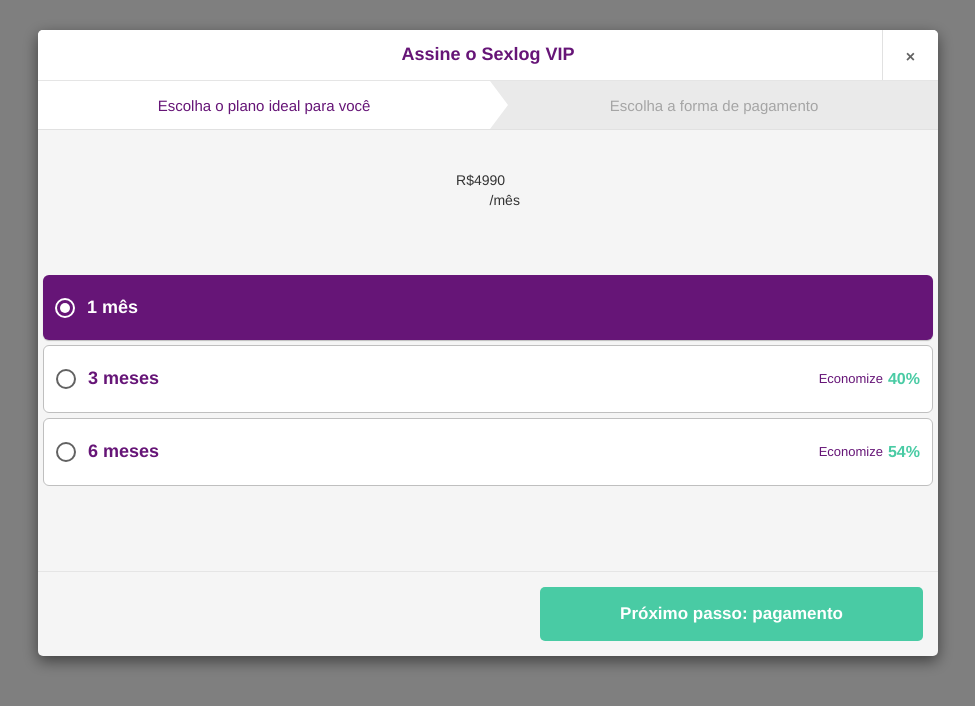
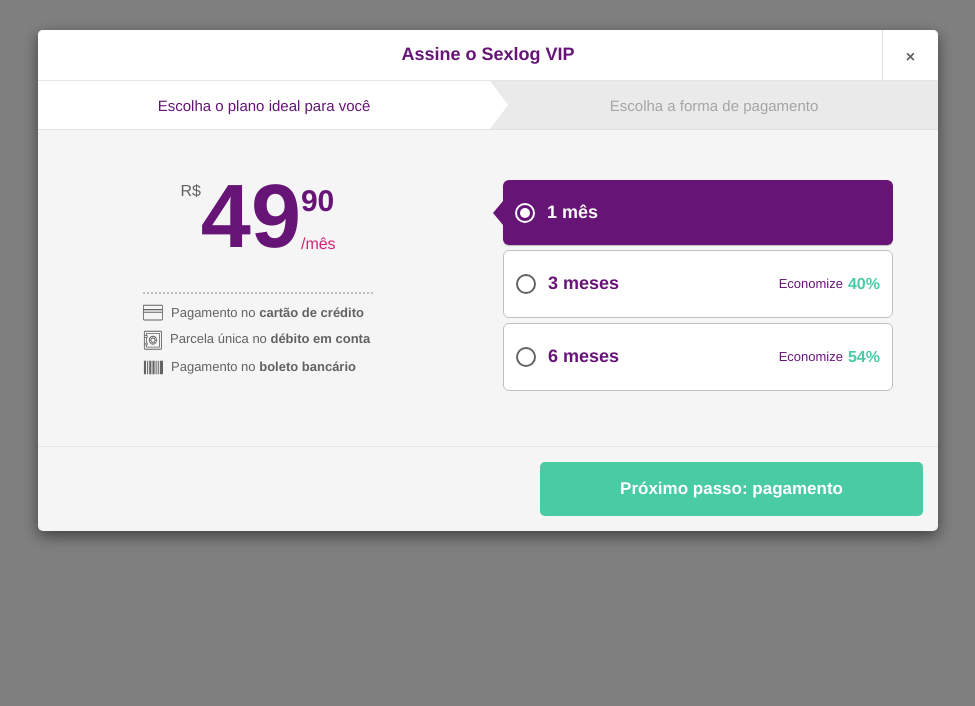
Before and after one commit to hjkuba/front-test, a React app: page / in a window 1280 px wide. Shown: the top 706 px of the page, without its empty margins (152-1127 px from the left). Built offline with nearby package versions, Linux system fonts and the light colour scheme.

Commit message:
Adapting responsiveness on pricing screen

```diff
--- a/src/App.js
+++ b/src/App.js
@@ -1,5 +1,5 @@
 import React, { Component } from 'react';
-import { Glyphicon } from 'react-bootstrap';
+import { Glyphicon, Grid, Row, Col } from 'react-bootstrap';
 import { SexLogModal, SexLogHeader, SexLogBody, SexLogFooter, SexLogForm, SexLogButton,
     PriceContainer, PlanOptionsContainer, PlanOption, Notification, SecondaryHeader } from './components';
 import data from './server/data.json';
@@ -28,17 +28,24 @@
         switch(this.state.modalStep) {
             case 1:
                 return (
-                    <div>
+                    <Grid style={{paddingLeft: 5, paddingRight: 5}} fluid>
+                        <Row>
+                            <Col md={6}>
                                 <PriceContainer
                                     currency={this.state.selectedPlan.price.currency}
                                     integer={this.state.selectedPlan.price.integer}
-                            decimal="90"
-                            periodicy="/mês"
+                                    decimal={this.state.selectedPlan.price.decimal}
+                                    periodicy={this.state.selectedPlan.price.periodicy}
+                                    payments={this.state.selectedPlan.payments}
                                 />
+                            </Col>
+                            <Col md={6}>
                                 <PlanOptionsContainer>
                                     { this.renderPlans(data.plans)}
                                 </PlanOptionsContainer>
-                    </div>
+                            </Col>
+                        </Row>
+                    </Grid>
                 );
             case 2:
                 return (
--- a/src/components/PlanOption.js
+++ b/src/components/PlanOption.js
@@ -11,7 +11,10 @@
         return;
     };
     return (
+
+
         <div className={`plan-option ${props.selected ? 'selected' : ''}`}>
+            <div className="triangle"></div>
             <div onClick={props.onClick} className="radio-outer">
                 <div className="radio-inner"></div>
             </div>
@@ -25,6 +28,7 @@
                 </span>
             </div>
         </div>
+
     );
 }
 
--- a/src/components/PlanOption.scss
+++ b/src/components/PlanOption.scss
@@ -6,7 +6,7 @@
   display: flex;
   align-items: center;
   padding: 20px 12px;
-  margin: 5px 0;
+  margin-bottom: 5px;
   background-color: white;
   border: 1px solid $medium-grey-color;
   border-radius: 6px;
@@ -66,5 +66,22 @@
         background: white;
       }
     }
+    .triangle {
+      position: absolute;
+      left: -10px;
+      width: 0;
+      height: 0;
+      border-style: solid;
+      border-width: 12px 10px 12px 0;
+      border-color: transparent $purple-color transparent transparent;
+      z-index: 1;
+    }
+  }
+  @media(max-width: $sm-max) {
+    &.selected {
+      .triangle {
+        display: none;
+      }
+    }
   }
 }
--- a/src/components/PlanOptionsContainer.js
+++ b/src/components/PlanOptionsContainer.js
@@ -1,4 +1,5 @@
 import React from 'react';
+import './PlanOptionsContainer.scss';
 
 const PlanOptionsContainer = (props) => (
     <div className="plan-options-container">
--- /dev/null
+++ b/src/components/PlanOptionsContainer.scss
@@ -0,0 +1,8 @@
+@import '../styles/size-variables';
+@import '../styles/color-variables';
+
+.plan-options-container {
+  @media(min-width: $md-min) {
+    padding: 50px 40px 50px 0;
+  }
+}
--- a/src/components/PriceContainer.js
+++ b/src/components/PriceContainer.js
@@ -1,8 +1,36 @@
 import React from 'react';
 import './PriceContainer.scss';
+import credit from '../img/icon-credit-card.svg';
+import debit from '../img/icon-debit.svg';
+import boleto from '../img/icon-boleto.svg';
 
-const PriceContainer = (props) => (
+const PriceContainer = (props) => {
+    const splitPaymentString = (paymentString) => {
+        const splittedString = paymentString.split("<b>");
+        return {
+            text: splittedString[0],
+            highlight: splittedString[1].replace("</b>", "")
+        };
+    };
+    const renderPayments = () => props.payments.map((payment, index) => {
+            const paymentObj = splitPaymentString(payment);
+            let icon;
+            switch(paymentObj.highlight) {
+                case 'cartão de crédito':
+                    icon = credit;
+                    break;
+                case 'débito em conta':
+                    icon = debit;
+                    break;
+                case 'boleto bancário':
+                    icon = boleto;
+            }
+        return <div className="payment-description"><img src={icon}/><p key={index}>{paymentObj.text}<b>{paymentObj.highlight}</b></p></div>;
+        }
+    );
+    return (
         <div className="price-container">
+            <div className="price-value">
                 <span className="currency">{props.currency}</span>
                 <span className="integer">{props.integer}</span>
                 <div className="decimal-periodicy-container">
@@ -10,6 +38,10 @@
                     <span className="periodicy">{props.periodicy}</span>
                 </div>
             </div>
+            <div className="price-description">
+                { renderPayments() }
+            </div>
+        </div>
     );
-
+}
 export default PriceContainer;
--- a/src/components/PriceContainer.scss
+++ b/src/components/PriceContainer.scss
@@ -2,16 +2,15 @@
 @import '../styles/color-variables';
 
 .price-container {
+  padding: 50px 100px;
+  .price-value {
     display: flex;
     justify-content: center;
-  padding: 40px 0 60px 0;
     .decimal-periodicy-container {
       display: flex;
       flex-direction: column;
       justify-content: space-between;
     }
-  @media(max-width: $xs-max) {
-    text-align: center;
     .currency {
       font-size: 16px;
       color: $dark-grey-color;
@@ -33,4 +32,28 @@
       color: $pink-color;
     }
   }
+  @media(max-width: $sm-max) {
+    .price-description {
+      display: none;
     }
+  }
+  @media(min-width: $md-min) {
+    .price-description {
+      margin-top: 40px;
+      padding-top: 10px;
+      border-top: 2px dotted $medium-grey-color;
+      .payment-description {
+        display: flex;
+        color: $dark-grey-color;
+        margin-bottom: 8px;
+        img {
+          margin-right: 8px;
+        }
+        p {
+          font-size: 13px;
+          margin: 0;
+        }
+      }
+    }
+  }
+}
--- a/src/components/SexLogBody.scss
+++ b/src/components/SexLogBody.scss
@@ -2,6 +2,11 @@
 
 .sexlog-body {
   &.modal-body {
-    padding: 0 5px $mobile-footer-height + 20px 5px;
+    padding: 0;
+  }
+  @media(max-width: $xs-max) {
+    &.modal-body {
+      padding: 0 0 $mobile-footer-height + 20px 0;
+    }
   }
 }
```
Lines whose indentation alone changed are shown as unchanged.
